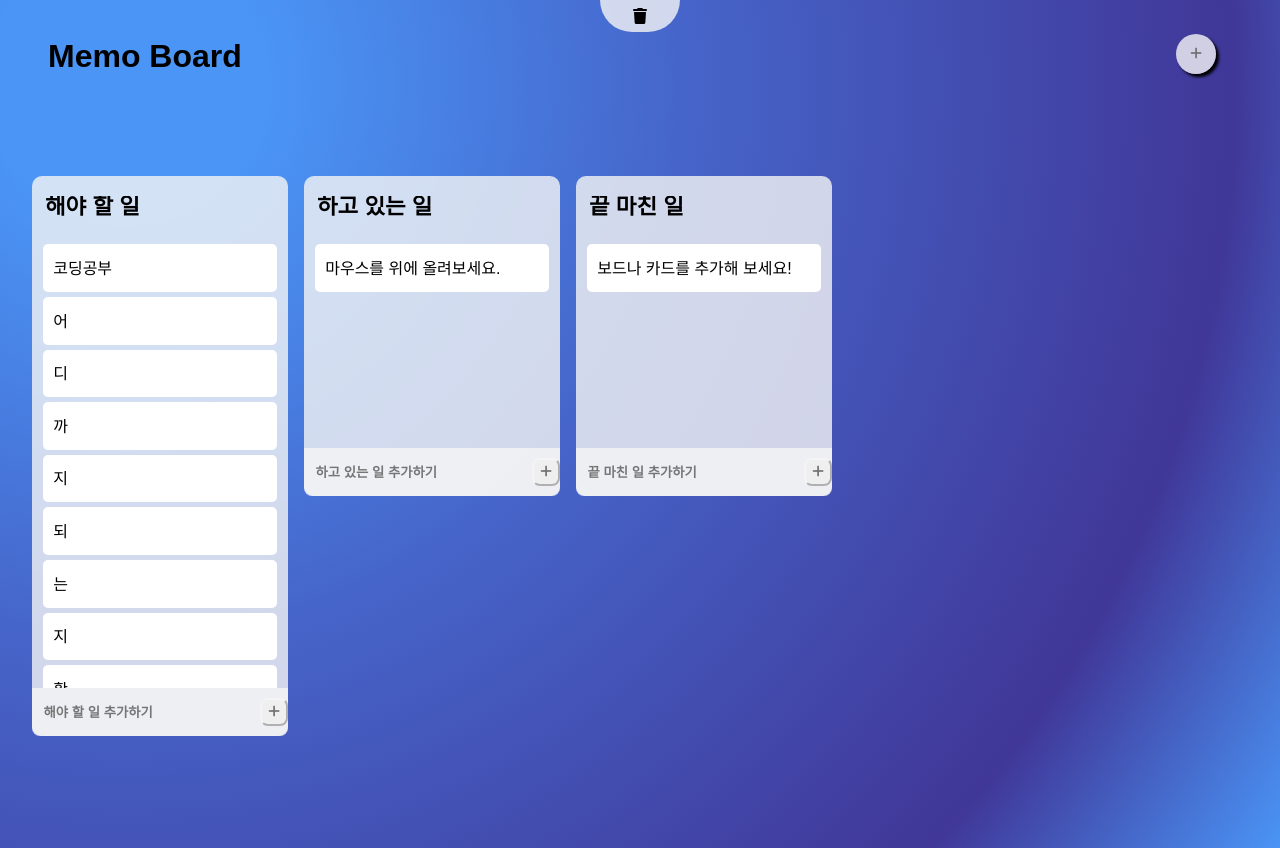
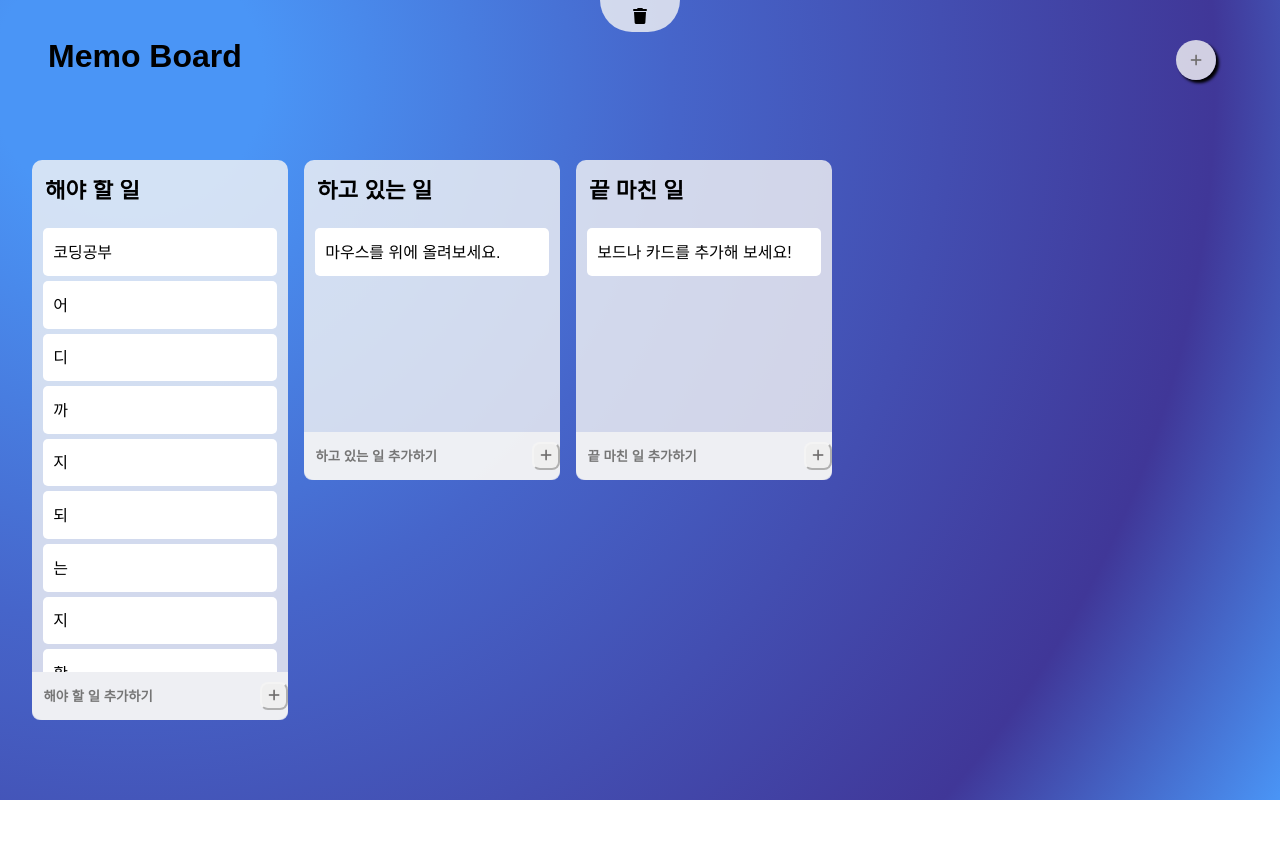
Before and after one commit to taehyeon0412/react_my-trello, a React (Create React App) app: page / in a window 1280 px wide. After the commit the page ends 800 px from the top, so only its background shows below. Built offline with nearby package versions, Linux system fonts and the light colour scheme.

Commit message:
body 스크롤바 오류 수정

```diff
--- a/src/App.tsx
+++ b/src/App.tsx
@@ -1,5 +1,5 @@
 import { DragDropContext, DropResult, Droppable } from "react-beautiful-dnd";
-import styled from "styled-components";
+import styled, { createGlobalStyle } from "styled-components";
 import { useRecoilState } from "recoil";
 import { IToDoState, toDoState } from "./atoms";
 import Board from "./components/Board";
@@ -7,7 +7,81 @@ import { useForm } from "react-hook-form";
 import { useEffect, useState } from "react";
 import Modal from "react-modal";
 
-const FullScreen = styled.div``;
+const GlobalStyle = createGlobalStyle`
+html{
+  @media screen and (max-width: 600px) {
+    font-size: 80%;
+  }
+  @media screen and (max-height: 600px) {
+    font-size: 70%;
+  }
+}
+@import url('https://fonts.googleapis.com/css2?family=Source+Sans+Pro:wght@300;400&display=swap');
+ml, body, div, span, applet, object, iframe,
+h1, h2, h3, h4, h5, h6, p, blockquote, pre,
+a, abbr, acronym, address, big, cite, code,
+del, dfn, em, img, ins, kbd, q, s, samp,
+small, strike, strong, sub, sup, tt, var,
+b, u, i, center,
+dl, dt, dd, menu, ol, ul, li,
+fieldset, form, label, legend,
+table, caption, tbody, tfoot, thead, tr, th, td,
+article, aside, canvas, details, embed,
+figure, figcaption, footer, header, hgroup,
+main, menu, nav, output, ruby, section, summary,
+time, mark, audio, video {
+  margin: 0;
+  padding: 0;
+  border: 0;
+  font-size: 100%;
+  font: inherit;
+  vertical-align: baseline;
+}
+/* HTML5 display-role reset for older browsers */
+article, aside, details, figcaption, figure,
+footer, header, hgroup, main, menu, nav, section {
+  display: block;
+}
+/* HTML5 hidden-attribute fix for newer browsers */
+*[hidden] {
+    display: none;
+}
+body {
+  line-height: 1;
+}
+menu, ol, ul {
+  list-style: none;
+}
+blockquote, q {
+  quotes: none;
+}
+blockquote:before, blockquote:after,
+q:before, q:after {
+  content: '';
+  content: none;
+}
+table {
+  border-collapse: collapse;
+  border-spacing: 0;
+}
+*{
+  box-sizing:border-box;
+}
+body{
+  font-family: 'Source Sans Pro', sans-serif;
+  background-image: radial-gradient(circle at 10% 10%, #4a95f6 10%,#4665ca 40%, #403798 80%,#4a95f6 100%);
+  color: black;
+}
+a{
+  text-decoration:none;
+  color:inherit; //부모 색깔을 가져와서 링크를 눌러도 색깔이 변하지않음
+}
+`;
+
+const FullScreen = styled.div`
+  height: 100vh;
+  width: 100vw;
+`;
 
 const Wrapper = styled.div`
   display: flex;
@@ -15,24 +89,25 @@ const Wrapper = styled.div`
   margin: 0 auto;
   justify-content: flex-start;
   align-items: flex-start;
-  height: 100vh;
   margin-top: 3rem;
   margin-left: 2rem;
   gap: 1rem;
-  padding-top: 8rem;
-  overflow: auto;
+  overflow-x: scroll;
+  overflow-y: hidden;
+  &::-webkit-scrollbar {
+    display: none;
+  }
 `;
 
 const Navigation = styled.div`
   display: flex;
-  position: fixed;
   top: 0;
   left: 0;
   right: 0;
   padding: 2.5rem 3rem;
   align-items: center;
   justify-content: space-between;
-  width: 100vw;
+  width: 100%;
 `;
 
 const Title = styled.h1`
@@ -46,11 +121,9 @@ const NvButtonDiv = styled.div`
   gap: 5px;
 `;
 
-/* const ThemeButton = styled.button``; */
-
 const BoardAddButton = styled.button`
   position: absolute;
-  top: 30%;
+  top: 2.5rem;
   right: 5%;
   height: 2.5rem;
   width: 2.5rem;
@@ -271,15 +344,17 @@ function App() {
   //새로운 보드 추가
 
   const [modalIsOpen, setIsOpen] = useState(false);
-  //모달
   function openModal() {
     setIsOpen(true);
   }
   function closeModal() {
     setIsOpen(false);
   }
+  //모달
 
   return (
+    <>
+      <GlobalStyle />
       <FullScreen>
         {addingBoard && (
           <Modal
@@ -322,7 +397,10 @@ function App() {
             <i className="fa-solid fa-trash"></i>
             <Droppable droppableId="contentTrashDropId">
               {(trashDrop) => (
-              <DropArea ref={trashDrop.innerRef} {...trashDrop.droppableProps}>
+                <DropArea
+                  ref={trashDrop.innerRef}
+                  {...trashDrop.droppableProps}
+                >
                   {trashDrop.placeholder}
                 </DropArea>
               )}
@@ -332,6 +410,7 @@ function App() {
           {/*  */}
         </DragDropContext>
       </FullScreen>
+    </>
   );
 }
 
--- a/src/index.tsx
+++ b/src/index.tsx
@@ -1,83 +1,9 @@
-import React from "react";
+import React, { useEffect } from "react";
 import ReactDOM from "react-dom/client";
 import App from "./App";
 import { RecoilRoot } from "recoil";
-import { createGlobalStyle } from "styled-components";
 import { ThemeProvider } from "styled-components";
 import { darkTheme, whiteTheme } from "./theme";
-
-const GlobalStyle = createGlobalStyle`
-html{
-  @media screen and (max-width: 600px) {
-    font-size: 80%;
-  }
-  @media screen and (max-height: 600px) {
-    font-size: 70%;
-  }
-}
-@import url('https://fonts.googleapis.com/css2?family=Source+Sans+Pro:wght@300;400&display=swap');
-ml, body, div, span, applet, object, iframe,
-h1, h2, h3, h4, h5, h6, p, blockquote, pre,
-a, abbr, acronym, address, big, cite, code,
-del, dfn, em, img, ins, kbd, q, s, samp,
-small, strike, strong, sub, sup, tt, var,
-b, u, i, center,
-dl, dt, dd, menu, ol, ul, li,
-fieldset, form, label, legend,
-table, caption, tbody, tfoot, thead, tr, th, td,
-article, aside, canvas, details, embed,
-figure, figcaption, footer, header, hgroup,
-main, menu, nav, output, ruby, section, summary,
-time, mark, audio, video {
-  margin: 0;
-  padding: 0;
-  border: 0;
-  font-size: 100%;
-  font: inherit;
-  vertical-align: baseline;
-}
-/* HTML5 display-role reset for older browsers */
-article, aside, details, figcaption, figure,
-footer, header, hgroup, main, menu, nav, section {
-  display: block;
-}
-/* HTML5 hidden-attribute fix for newer browsers */
-*[hidden] {
-    display: none;
-}
-body {
-  line-height: 1;
-}
-menu, ol, ul {
-  list-style: none;
-}
-blockquote, q {
-  quotes: none;
-}
-blockquote:before, blockquote:after,
-q:before, q:after {
-  content: '';
-  content: none;
-}
-table {
-  border-collapse: collapse;
-  border-spacing: 0;
-}
-*{
-  box-sizing:border-box;
-}
-body{
-  font-family: 'Source Sans Pro', sans-serif;
-  background-image: radial-gradient(circle at 10% 10%, #4a95f6 10%,#4665ca 40%, #403798 80%,#4a95f6 100%);
-  color: black;
-  height: 100vh;
-  overflow-y: hidden;
-}
-a{
-  text-decoration:none;
-  color:inherit; //부모 색깔을 가져와서 링크를 눌러도 색깔이 변하지않음
-}
-`;
 
 const root = ReactDOM.createRoot(
   document.getElementById("root") as HTMLElement
@@ -85,7 +11,6 @@ const root = ReactDOM.createRoot(
 root.render(
   <RecoilRoot>
     <ThemeProvider theme={whiteTheme}>
-      <GlobalStyle />
       <App />
     </ThemeProvider>
   </RecoilRoot>
```
Lines whose indentation alone changed are shown as unchanged.
